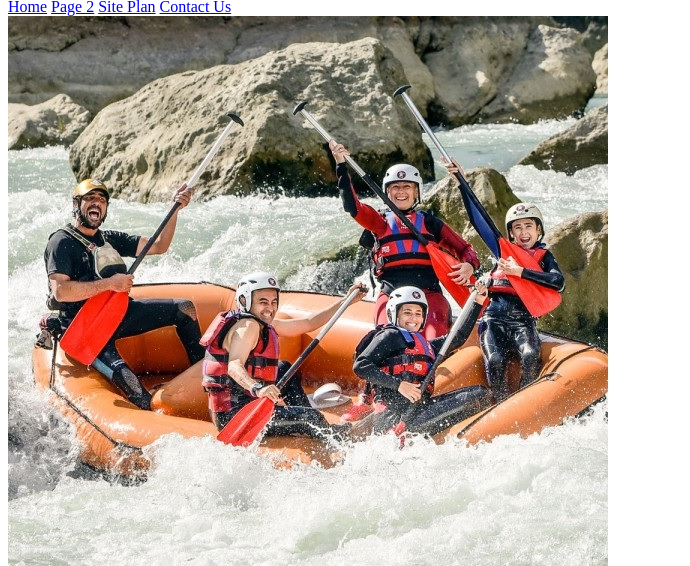
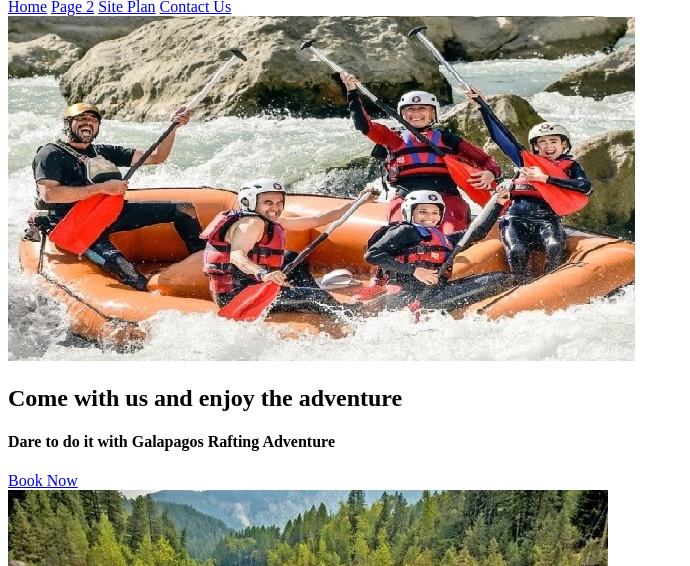
Before and after one commit to yolylopezlizano/WDD130, a plain HTML site: page wwr/index.html in a window 1280 px wide. Shown: the part 234-800 px from the top of the page, without its empty margins (0-690 px from the left). Drawn offline with Linux system fonts and the light colour scheme.

Commit message:
Change the hero image

```diff
--- a/wwr/index.html
+++ b/wwr/index.html
@@ -22,7 +22,7 @@
 
     <div id="hero">
         <div id="hero-box">
-            <img id="hero-img" src="images/People_enjoying.jpg" alt="People enjoying with rafting">
+            <img id="hero-img" src="images/hero_image.jpg" alt="People enjoying with rafting">
         </div>
         <section id="hero-msg">
             <h1 class="home-title">Come with us and enjoy the adventure</h1>
```
Also changed, not shown: wwr/images/People_enjoying.jpg (deleted), wwr/images/hero_image.jpg (added).
